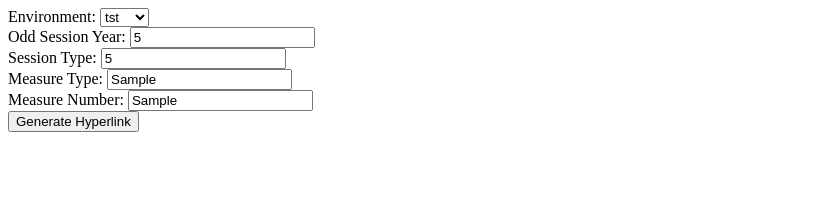
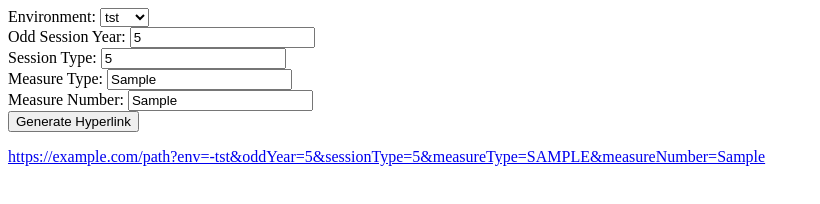
Before and after one commit to kennethdz/Link-Maker, a plain HTML site: page index.html in a window 1280 px wide. Both pictures are taken after typing "5", "5", "Sample", "Sample" into the empty fields and a click on the button "Generate Hyperlink". Shown: the whole page, without its empty margins (0-820 px from the left). Drawn offline with Linux system fonts and the light colour scheme.

Commit message:
Update index.html
syntax fix

```diff
--- a/index.html
+++ b/index.html
@@ -43,8 +43,8 @@
             var measureType = document.getElementById("measureType").value.trim().toUpperCase();
             var measureNumber = document.getElementById("measureNumber").value.trim();
 
-            if environment == "prod" environment = ""
-            else environment = "-" + environment;
+            if (environment == "prod") {environment = ""}
+            else {environment = "-" + environment}
             var hyperlink = "https://example.com/path?env=" + environment +
                             "&oddYear=" + oddSessionYear +
                             "&sessionType=" + sessionType +
```
